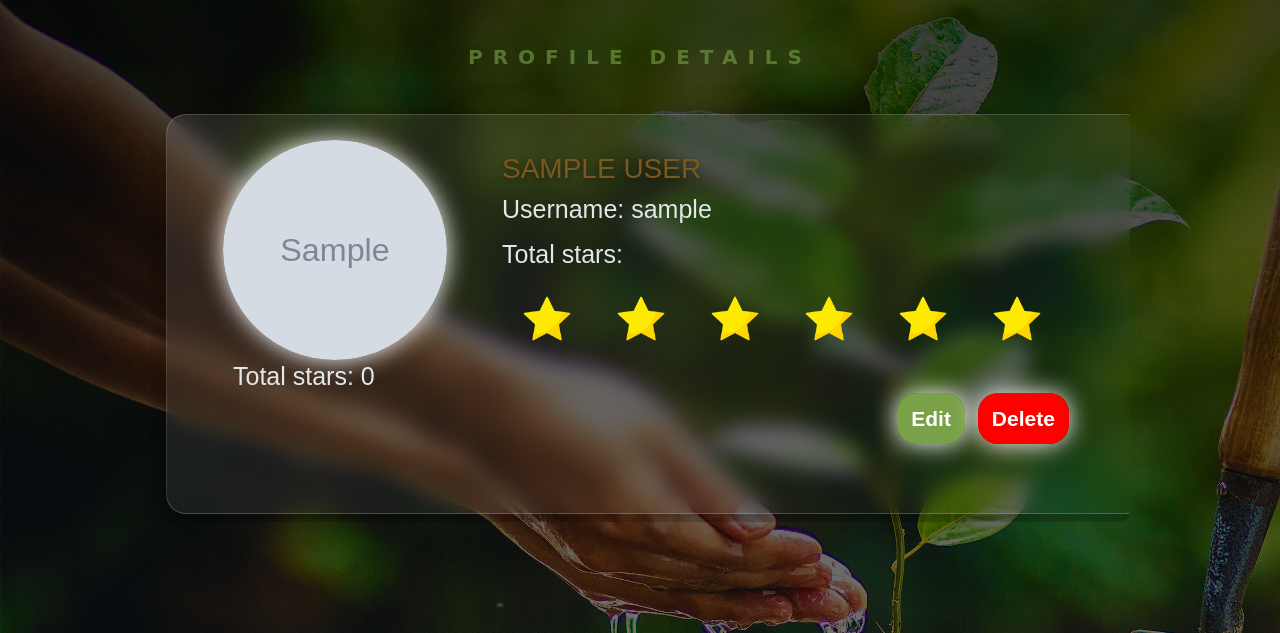
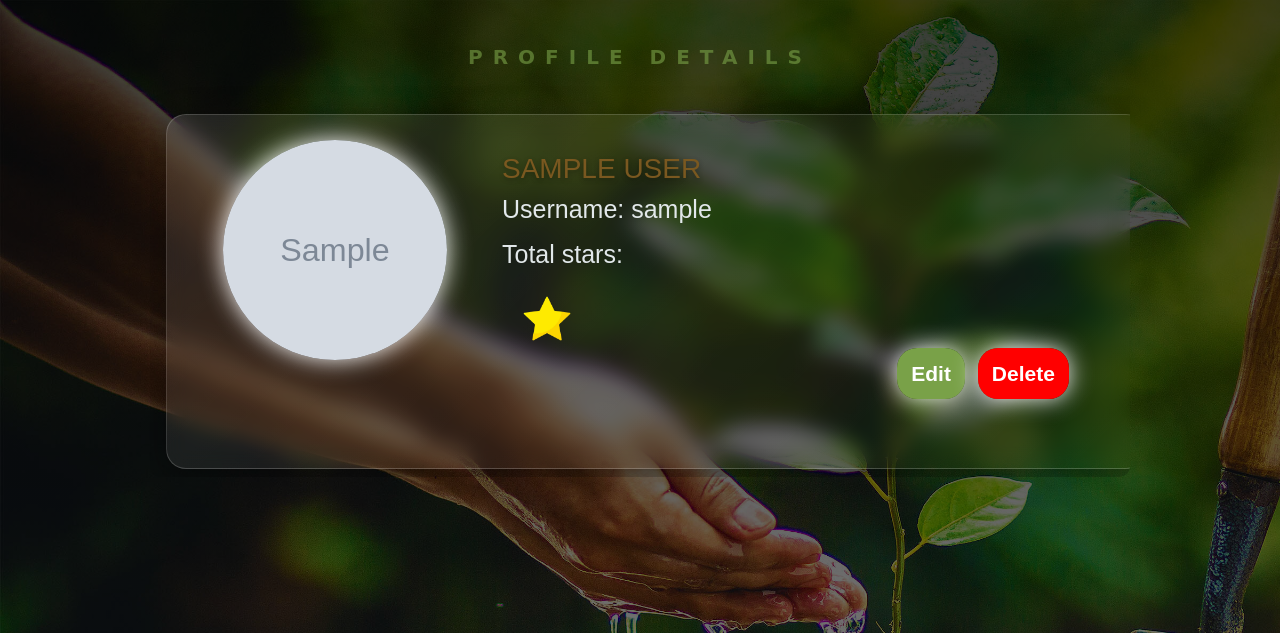
Before and after one commit to GerganaBot/myPlant, a Django app: page /profile/details/ in a window 1280 px wide. Shown: the top 633 px of the page. Run offline with Django 4.2, Linux system fonts and the light colour scheme; tables that the repository leaves empty hold one stand-in row (values such as "Sample post"); grey boxes marked "Sample" are stand-in pictures; some web fonts are replaced.

Commit message:
Implemented the 'stars' functionality

```diff
--- a/myPlant/plants/models.py
+++ b/myPlant/plants/models.py
@@ -29,7 +29,3 @@ class Plant(models.Model):
 
     def save(self, *args, **kwargs):
         super().save(*args, **kwargs)
-
-
-class Star(models.Model):
-    to_profile = models.ForeignKey(Profile, on_delete=models.CASCADE)
--- a/myPlant/plants/templates/plants/profile-details.html
+++ b/myPlant/plants/templates/plants/profile-details.html
@@ -20,16 +20,21 @@
 
                 <p class="description">Total stars:</p>
                 <!-- if the user has only one plant -->
-                <img class="star-img" src="/images/star3.png" alt='profile-image'/>
-                <!-- if the user has two plants -->
-                <img class="star-img" src="/images/star3.png" alt='profile-image'/>
-                <img class="star-img" src="/images/star3.png" alt='profile-image'/>
-                <!-- if the user has three or more plants -->
-                <img class="star-img" src="/images/star3.png" alt='profile-image'/>
-                <img class="star-img" src="/images/star3.png" alt='profile-image'/>
-                <img class="star-img" src="/images/star3.png" alt='profile-image'/>
-                <!-- if the user has zero plants -->
-                <p class="description">Total stars: 0</p>
+                {% if plants_of_the_profile.count == 1 %}
+                    <img class="star-img" src="{% static '/images/star3.png' %}" alt='profile-image'/>
+                    <!-- if the user has two plants -->
+                {% elif plants_of_the_profile.count == 2 %}
+                    <img class="star-img" src="{% static '/images/star3.png' %}" alt='profile-image'/>
+                    <img class="star-img" src="{% static '/images/star3.png' %}" alt='profile-image'/>
+                    <!-- if the user has three or more plants -->
+                {% elif plants_of_the_profile.count >= 3 %}
+                    <img class="star-img" src="{% static '/images/star3.png' %}" alt='profile-image'/>
+                    <img class="star-img" src="{% static '/images/star3.png' %}" alt='profile-image'/>
+                    <img class="star-img" src="{% static '/images/star3.png' %}" alt='profile-image'/>
+                    <!-- if the user has zero plants -->
+                {% elif plants_of_the_profile.count == 0 %}
+                    <p class="description">Total stars: 0</p>
+                {% endif %}
 
                 <!-- Edit/Delete buttons -->
                 <div class="buttons">
--- a/myPlant/plants/views.py
+++ b/myPlant/plants/views.py
@@ -27,9 +27,14 @@ def delete_profile(request):
 
 
 def details_profile(request):
-    profile = get_object_or_404(Profile, id=1)
+    profile = get_object_or_404(Profile)
+    plants = Plant.objects.all()
+    plants_of_the_profile = plants.filter(to_profile=profile)
+
     context = {
         'profile': profile,
+        'plants': plants,
+        'plants_of_the_profile': plants_of_the_profile,
     }
     return render(request, template_name='plants/profile-details.html', context=context)
 
```
Also changed, not shown: myPlant/plants/migrations/0001_initial.py (deleted).
